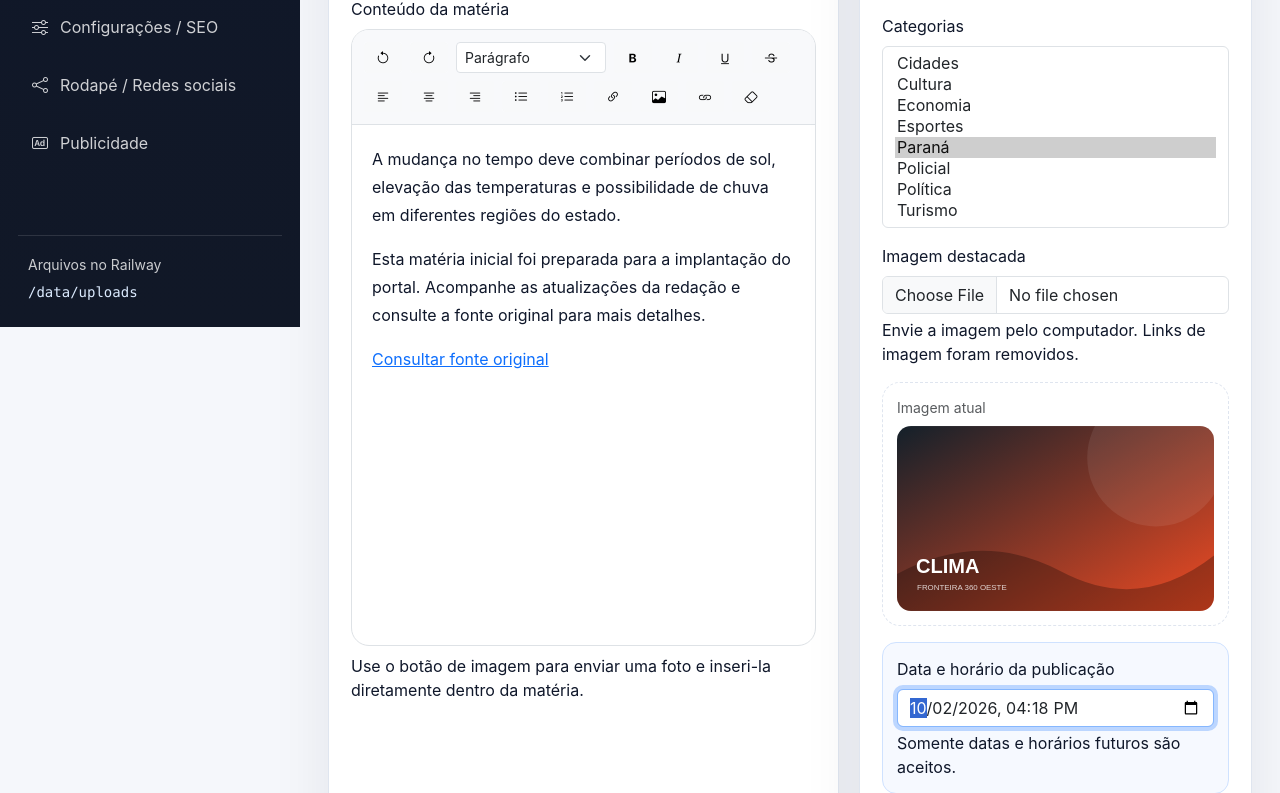
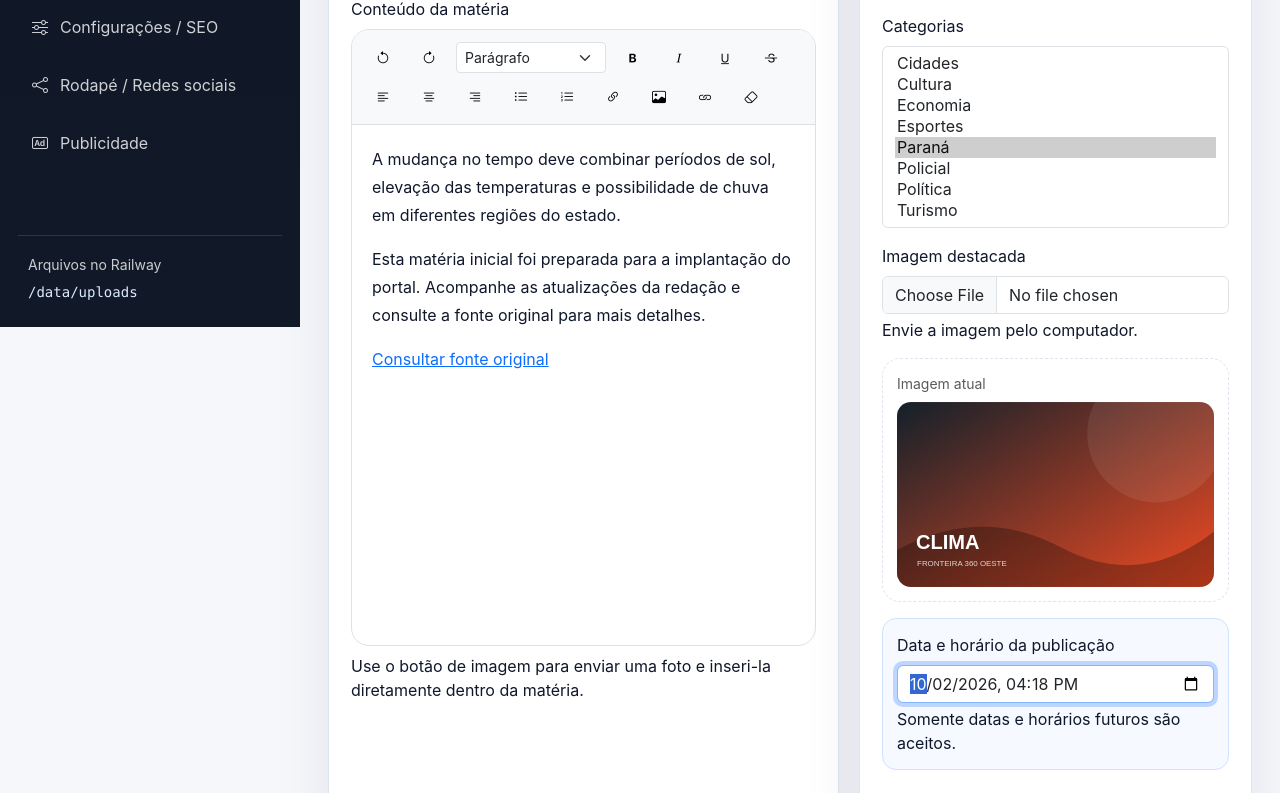
Before and after one commit to Hunter954/Fronteira360Oeste, a Flask app: page /admin/posts/1/edit in a window 1280 px wide. Shown: the part 473-1266 px from the top of the page. Run offline with Flask 3, Linux system fonts and the light colour scheme; a user stored in the database is signed in; data comes from the database, SQL or seed files in the repository; data that the repository does not hold is empty; parts of the project's set-up code (start-up, migrations or seed data) failed here and were passed over; some libraries are stand-ins or nearby versions.

Commit message:
Update post_form.html

```diff
--- a/app/templates/admin/post_form.html
+++ b/app/templates/admin/post_form.html
@@ -52,7 +52,7 @@
         <strong>{% if not post or not post.published_at %}Rascunho{% elif post.published_at > now_brazil %}Programada para {{ post.published_at.strftime('%d/%m/%Y %H:%M') }}{% else %}Publicado{% endif %}</strong>
       </div>
       <div><label class="form-label">Categorias</label>{{ form.categories(class='form-select', multiple=true, size='8') }}</div>
-      <div><label class="form-label">Imagem destacada</label>{{ form.featured_image_file(class='form-control') }}<div class="form-help mt-1">Envie a imagem pelo computador. Links de imagem foram removidos.</div></div>
+      <div><label class="form-label">Imagem destacada</label>{{ form.featured_image_file(class='form-control') }}<div class="form-help mt-1">Envie a imagem pelo computador.</div></div>
       {% if post and post.featured_image %}<div class="preview-box"><div class="small text-muted mb-2">Imagem atual</div><img src="{{ post.featured_image }}" alt="Imagem destacada atual"></div>{% endif %}
       <div class="schedule-box js-schedule-box d-none">
         <label class="form-label">Data e horário da publicação</label>
```
